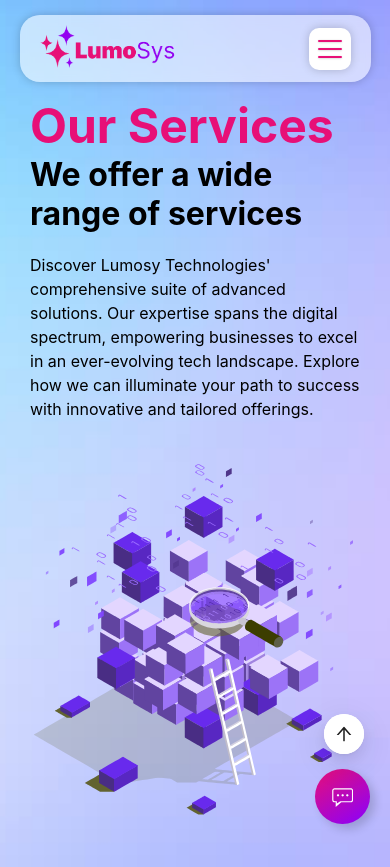
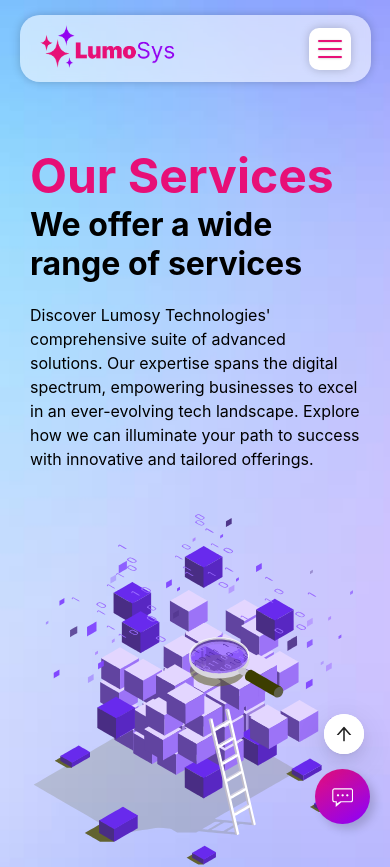
Before and after one commit to Isw200/LumoSys-oficial-site, a React (Create React App) app: page /services in a window 390 px wide. Shown: the top 867 px of the page. Built offline with nearby package versions, Linux system fonts and the light colour scheme; what quill-image-resize-module-react would draw is missing.

Commit message:
update mobi nav

```diff
--- a/src/Common/navbar.scss
+++ b/src/Common/navbar.scss
@@ -149,7 +149,6 @@
   @media (max-width: 768px) {
     display: flex;
   }
-
 
   .logo {
     width: 140px;
@@ -347,6 +346,14 @@
     opacity: 0;
     visibility: hidden;
     transition: all 0.3s ease;
+
+    .mobile-nav-links {
+      display: none;
+    }
+
+    .mobile-nav-contact {
+      display: none;
+    }
   }
 }
 
@@ -381,8 +388,8 @@
     visibility: visible;
     transition: all 0.3s ease;
 
-    @media screen and (max-height: 768px) {
-      height: 70vh;
+    @media screen and (max-height: 850px) {
+      height: 75vh;
     }
 
     .mobile-nav-links {
--- a/src/Pages/Services/style.scss
+++ b/src/Pages/Services/style.scss
@@ -26,7 +26,7 @@
         }
 
         @media (max-width: 400px) {
-            padding: 150px 30px 250px 30px;
+            padding: 200px 30px 250px 30px;
         }
 
 
```
